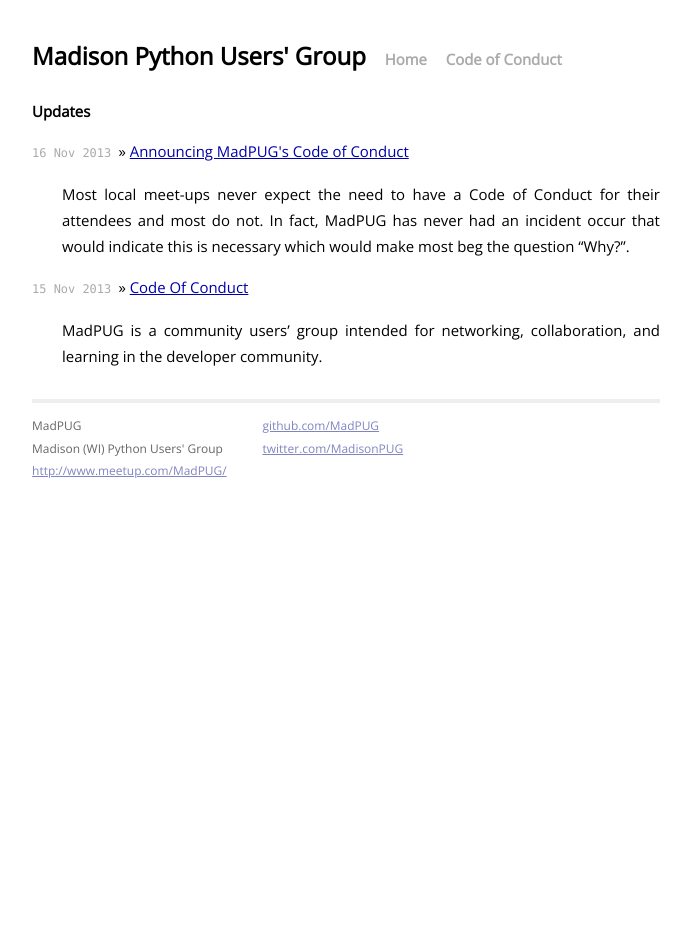
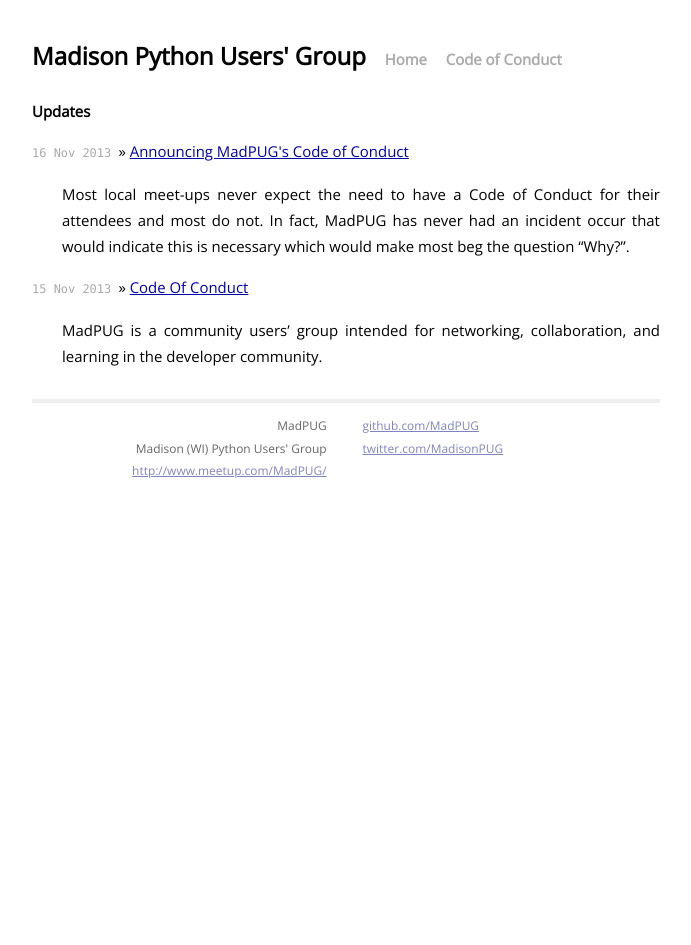
Before and after one commit to MadPUG/madpug.github.io, a Jekyll site: the page built from index.html, in a window 1280 px wide. Shown: the whole page, without its empty margins (294-985 px from the left). Built offline with Jekyll 4.4.1, drawn with Linux system fonts in a browser that asks for light colours; Markdown is read by kramdown in place of the engine named in the settings.

Commit message:
Style the footer better

```diff
--- a/_layouts/default.html
+++ b/_layouts/default.html
@@ -29,7 +29,8 @@
           {{ content }}
 
           <div class="footer">
-            <div class="contact">
+            <div class="body">
+              <div class="contact contact-left">
                 <p>
                   MadPUG<br />
                   Madison (WI) Python Users' Group<br />
@@ -38,7 +39,7 @@
                   </a>
                 </p>
               </div>
-            <div class="contact">
+              <div class="contact contact-right">
                 <p>
                   <a href="https://github.com/MadPUG">
                     github.com/MadPUG
@@ -50,6 +51,7 @@
               </div>
             </div>
           </div>
+        </div>
 
     </body>
 </html>
--- a/css/main.css
+++ b/css/main.css
@@ -118,6 +118,10 @@ ul.posts .excerpt {
   margin-right: 3em;
 }
 
+.site .footer .contact-left {
+  text-align: right;
+}
+
 .site .footer .contact a {
   color: #8085C1;
 }
@@ -130,6 +134,10 @@ ul.posts .excerpt {
 
 .site .footer .rss img {
   border: 0;
+}
+
+.site .footer .body {
+  margin-left: 100px;
 }
 
 /*****************************************************************************/
```
Lines whose indentation alone changed are shown as unchanged.
